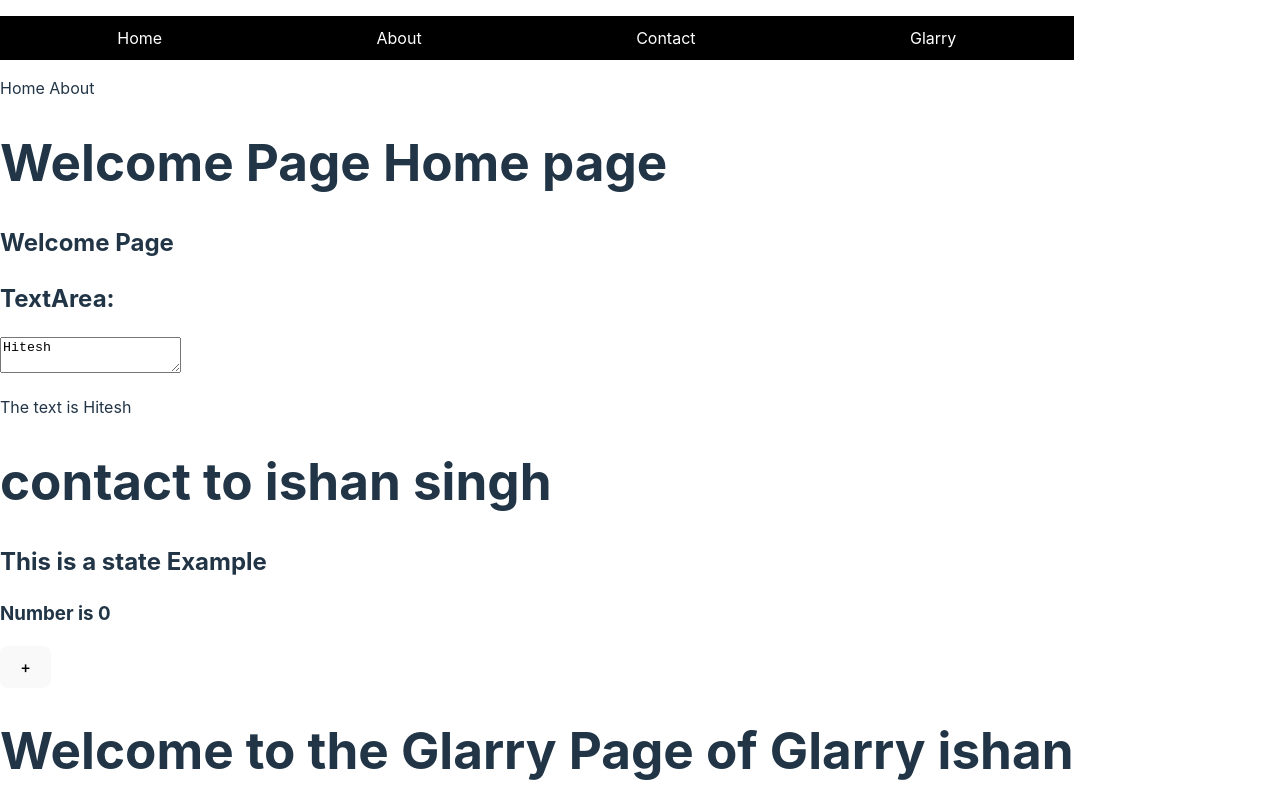
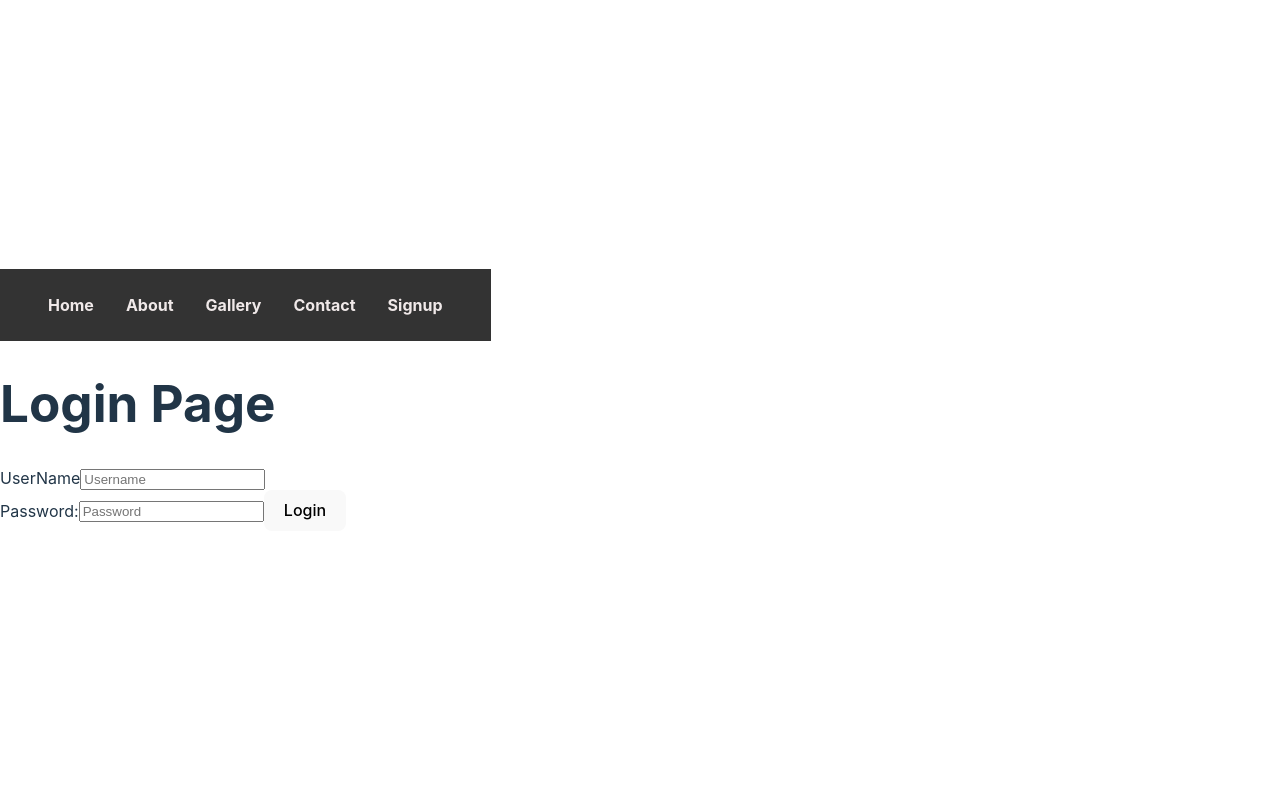
Before and after one commit to ishansingh7/Full-Stack-Training-2025, a React (Vite) app in the folder react/MERNStack/: page /signup in a window 1280 px wide. Shown: the top 800 px of the page. Built offline with nearby package versions, Linux system fonts and the light colour scheme.

Commit message:
Navbar and routes

```diff
--- a/react/MERNStack/src/App.jsx
+++ b/react/MERNStack/src/App.jsx
@@ -1,26 +1,26 @@
-import About from './components/About'
-import Home from './components/Home'
-import ClassCompEG from './classcomponents/ClassCompEG'
-import Glarry from './components/Glarry'
-import Contact from './components/conact'
-import Navabar from './components/Navbar'
+import About from './components/About';
+import Home from './components/Home';
+import ClassCompEG from './classcomponents/ClassCompEG';
+import Contact from './components/Contact'
+import Glarry from './components/Glarry';
+import Navbar from './components/Navbar';
+import { BrowserRouter, Routes, Route } from 'react-router-dom';
+import Signup from './components/signup';
+
 function App() {
-
   return (
-    <>
-     <Navabar /><span>Home</span> <span>About</span><span></span>
-
-
-      <Home />
-      <About />
-      <Contact />
-      <Glarry image="ishan logo" page="Glarry" />
-      <ClassCompEG />
-
-
-      </>
-
-  )
+    <BrowserRouter>
+      <Navbar />
+      <Routes>
+        <Route path="/" element={<Home />} />
+        <Route path="/about" element={<About />} />
+        <Route path="/contact" element={<Contact />} />
+        <Route path="/glarry" element={<Glarry image="ishan logo" page="Glarry" />} />
+        <Route path="/class-comp-eg" element={<ClassCompEG />} />
+        <Route path="/signup" element={<Signup />} />
+      </Routes>
+    </BrowserRouter>
+  );
 }
 
-export default App
+export default App;
--- a/react/MERNStack/src/components/Navbar.jsx
+++ b/react/MERNStack/src/components/Navbar.jsx
@@ -1,27 +1,20 @@
-const Navabar = () => {
+import { Link } from 'react-router-dom';
+import '../../src/css/Navbar.css';
 
-    var styling ={display:"flex",
-        justifyContent:"space-around",
-        listStyle:"none",padding:"10px",
-        backgroundColor:"black",color:"white"}
+const Navbar = () => {
+  return (
+    <header>
+      <nav>
+        <ol>
+          <li><Link to="/">Home</Link></li>
+          <li><Link to="/about">About</Link></li>
+          <li><Link to="/gallery">Gallery</Link></li>
+          <li><Link to="/contact">Contact</Link></li>
+          <li><Link to="/signup">Signup</Link></li>
+        </ol>
+      </nav>
+    </header>
+  );
+}
 
-    return (
-        <header>
-            <nav>
-     <ol style ={styling}>
-        <li>Home</li>
-        <li>About</li>
-        <li>Contact</li>
-        <li>Glarry</li>
-    </ol>
-            </nav>
-
-        </header>
-
-
-
-    )
-
-
-}
-export default Navabar;
+export default Navbar;
--- /dev/null
+++ b/react/MERNStack/src/components/signup.jsx
@@ -0,0 +1,16 @@
+const Signup = () =>{
+    return(
+        <div>
+            <h1>Login Page</h1>
+            <form>
+                UserName<input type="text" placeholder="Username" />
+                <br></br>
+                Password:
+                <input type="password" placeholder="Password" />
+                <button type="submit">Login</button>
+            </form>
+        </div>
+    )
+    }
+
+    export default Signup;
--- /dev/null
+++ b/react/MERNStack/src/css/Navbar.css
@@ -0,0 +1,42 @@
+
+ol {
+    display: flex;
+    justify-content: space-between;
+    align-items: center;
+    margin: 0;
+    padding: 1rem 2rem;
+    background-color: #333;
+    color: rgb(240, 233, 233);
+    list-style-type: none; /
+}
+
+
+li {
+    padding: 0.5rem 1rem;
+    font-size: 1rem;
+    cursor: pointer;
+}
+
+
+li:hover {
+    background-color: #555;
+    transition: background-color 0.3s ease;
+}
+
+
+a {
+    text-decoration: none; /* Remove underlines from links */
+    color: rgb(240, 233, 233);
+    font-weight: bold; /* Make the text bold */
+}
+
+
+a:hover {
+    color: #fff;
+}
+
+
+.navbar {
+    font-family: 'Arial', sans-serif;
+    font-size: 1.2rem;
+}
```
Also changed, not shown: react/MERNStack/src/components/Contact.jsx (renamed from react/MERNStack/src/components/Conact.jsx).
